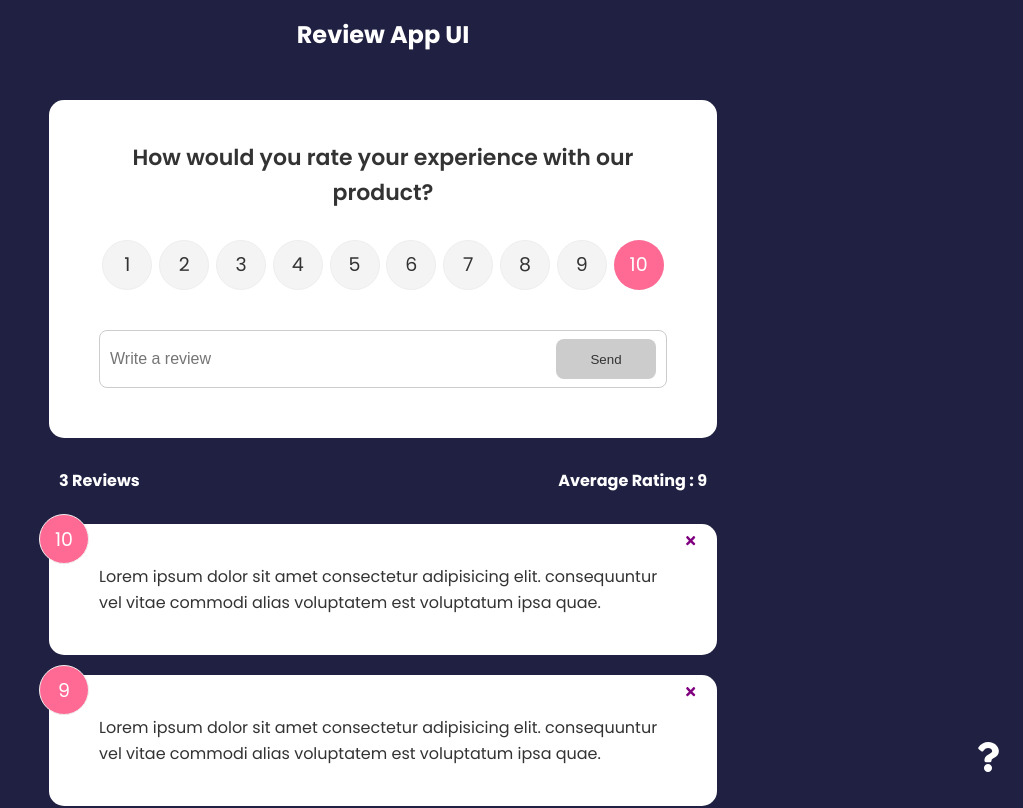
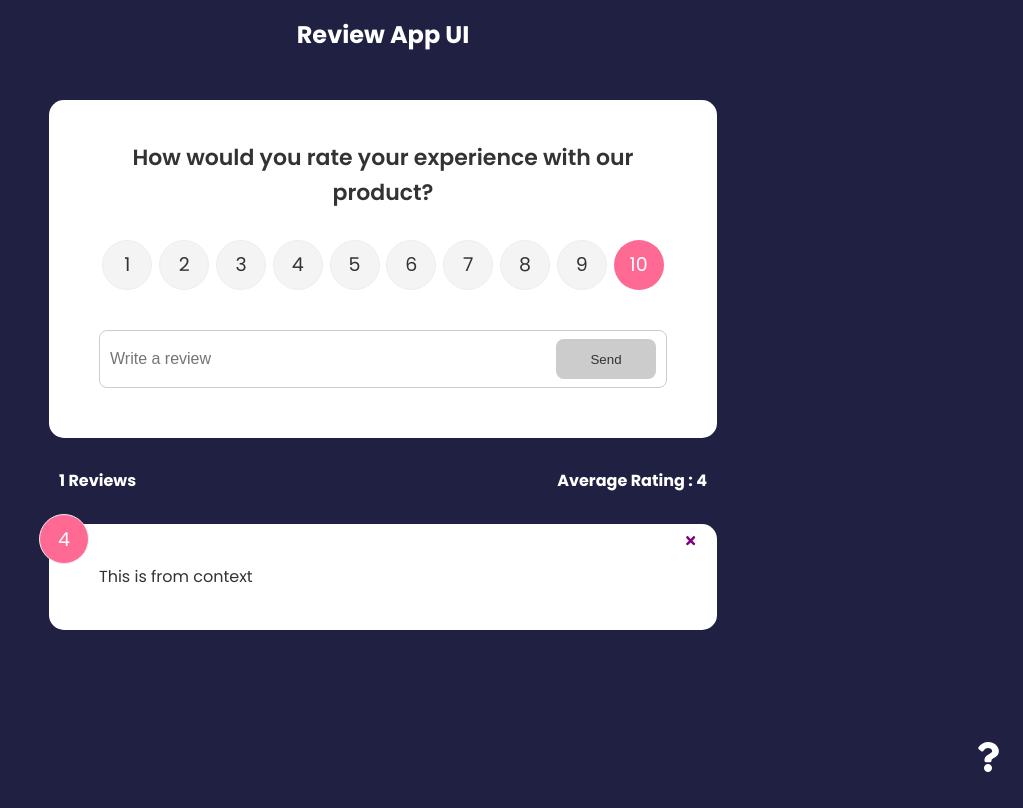
Before and after one commit to Iredafe/review-app, a React (Create React App) app: page / in a window 1280 px wide. Shown: the top 808 px of the page, without its empty margins (257-1280 px from the left). Built offline with nearby package versions, Linux system fonts and the light colour scheme.

Commit message:
using context

```diff
--- a/src/App.js
+++ b/src/App.js
@@ -35,9 +35,9 @@
               path='/'
               element={
                 <>
-                  <ReviewForm review={review} handleAdd={addReviewItem} />
-                  <ReviewStats review={review} />
-                  <ReviewList review={review} handleDelete={deleteReviewItem} />
+                  <ReviewForm handleAdd={addReviewItem} />
+                  <ReviewStats />
+                  <ReviewList handleDelete={deleteReviewItem} />
                   <AboutIconLink />
                 </>
               }
--- a/src/components/ReviewForm.jsx
+++ b/src/components/ReviewForm.jsx
@@ -4,7 +4,7 @@
 import Button from './shared/Button';
 import RatingSelect from './RatingSelect';
 
-function ReviewForm({ review, handleAdd }) {
+function ReviewForm({ handleAdd }) {
   const [text, setText] = useState('');
   const [buttonDisabled, setButtonDisabled] = useState(true);
   const [message, setMessage] = useState('');
--- a/src/components/ReviewList.jsx
+++ b/src/components/ReviewList.jsx
@@ -1,6 +1,10 @@
 import ReviewItem from './ReviewItem';
 import React from 'react';
-function ReviewList({ review, handleDelete }) {
+import { useContext } from 'react';
+import ReviewContext from '../context/ReviewContext';
+function ReviewList({ handleDelete }) {
+  const { review } = useContext(ReviewContext);
+
   if (!review || review.length === 0) {
     return <p>No Feedback yet!!</p>;
   }
--- a/src/components/ReviewStats.jsx
+++ b/src/components/ReviewStats.jsx
@@ -1,7 +1,9 @@
 import React from 'react';
 import PropTypes from 'prop-types';
-
-function ReviewStats({ review }) {
+import ReviewContext from '../context/ReviewContext';
+import { useContext } from 'react';
+function ReviewStats() {
+  const { review } = useContext(ReviewContext);
   let numberOfReviews = review.length;
   let averageRating =
     review.reduce((accumulator, current) => {
```
